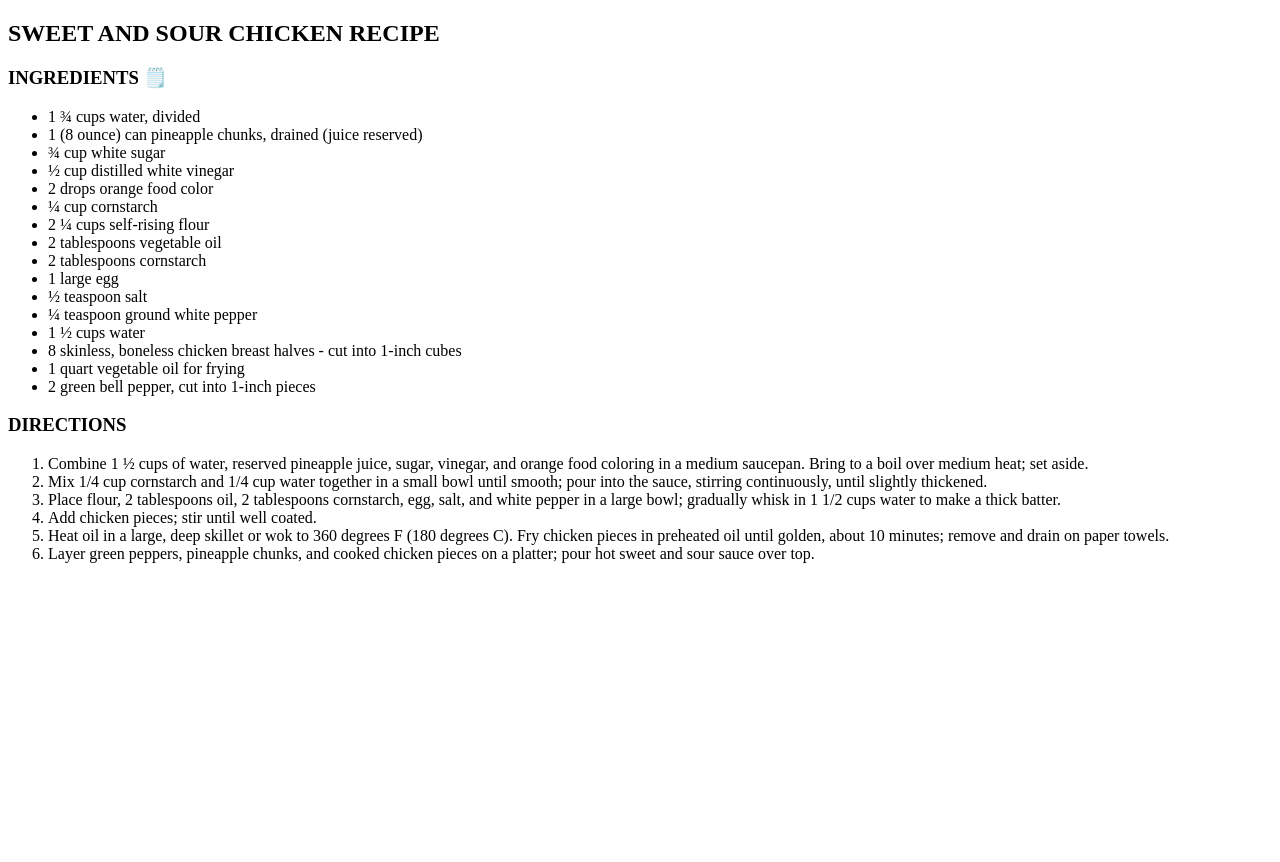
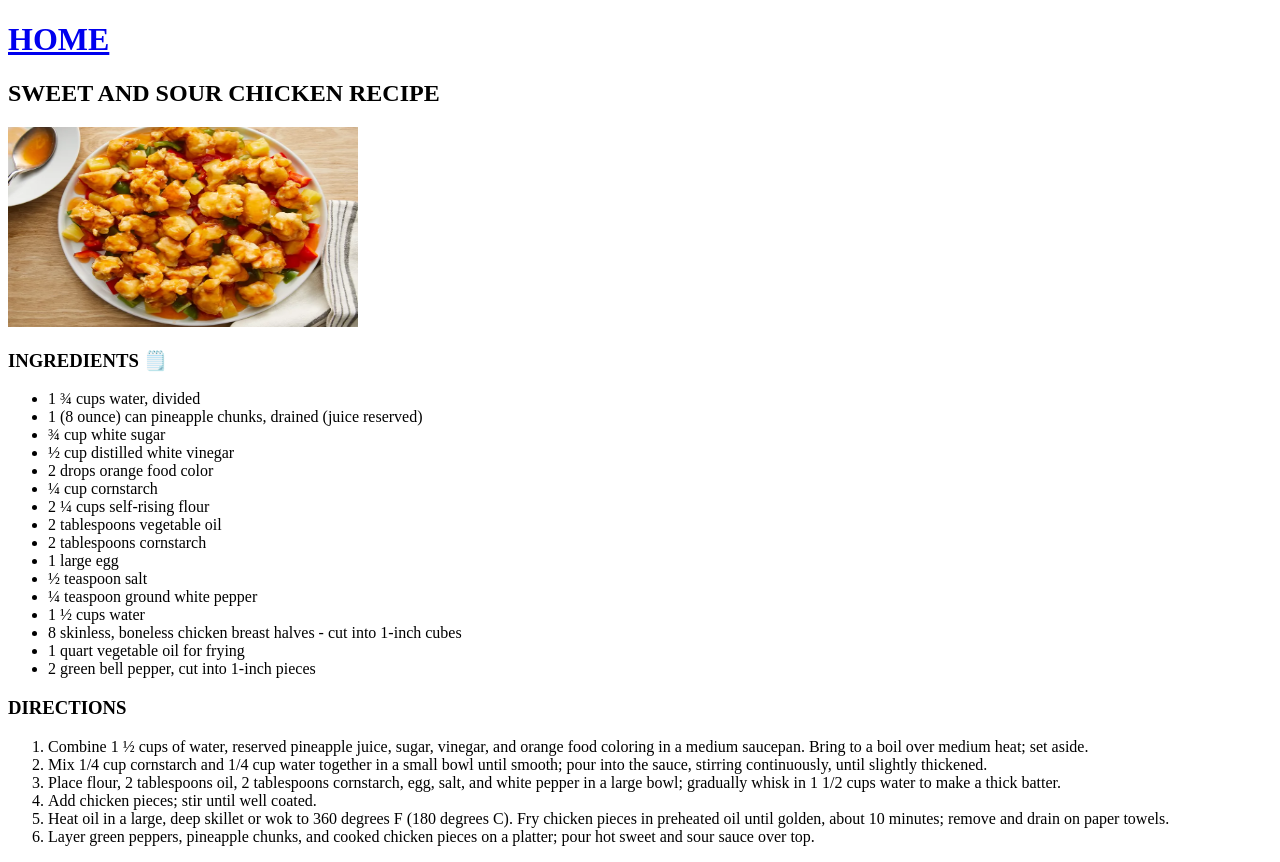
Before and after one commit to shanyuin/odin-recipes, a plain HTML site: page recipes/sweet-sour-chicken.html in a window 1280 px wide. Before the commit the page ends 800 px from the top, so only its background shows below. Drawn offline with Linux system fonts and the light colour scheme.

Commit message:
Added image of sweet-sour-chicken Created a link to navigate to and fro from recipes to home page

```diff
--- a/recipes/sweet-sour-chicken.html
+++ b/recipes/sweet-sour-chicken.html
@@ -6,7 +6,9 @@
     <title>Sweet and Sour Chicken Recipes 🐔</title>
 </head>
 <body>
+    <h1><a href="../index.html">HOME</a></h1>
     <h2>SWEET AND SOUR CHICKEN RECIPE</h2>
+    <img src="sweet-sour-chicken.jpg" alt="sweet-sour-chicken" width="350" height="200">
     <h3>INGREDIENTS 🗒️</h3>
     <ul>
         <li>1 ¾ cups water, divided</li>
```
Also changed, not shown: recipes/sweet-sour-chicken.jpg (added).
